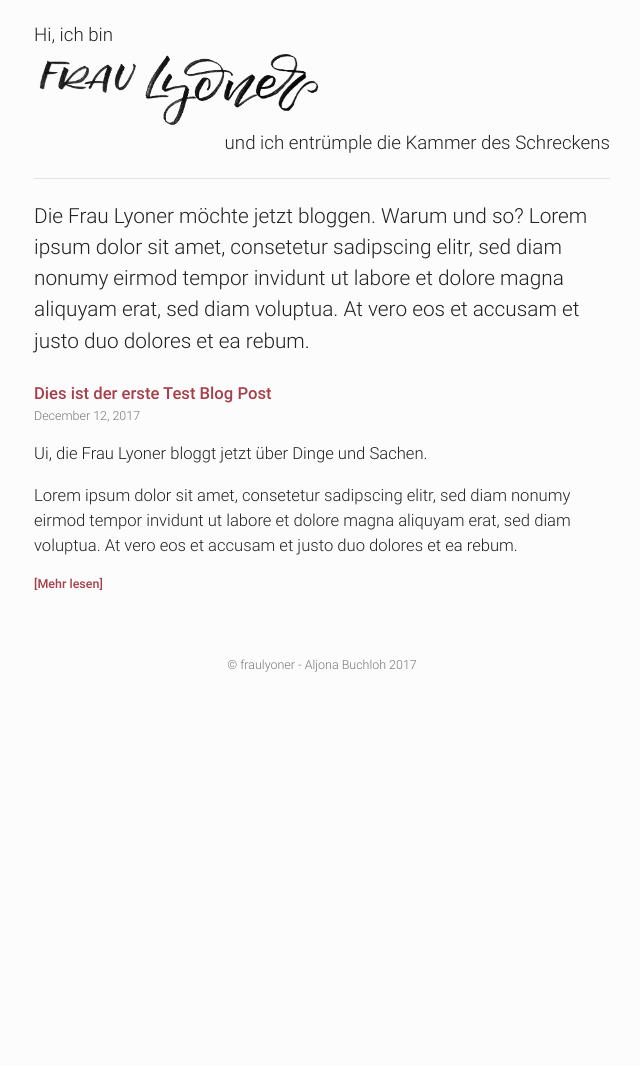
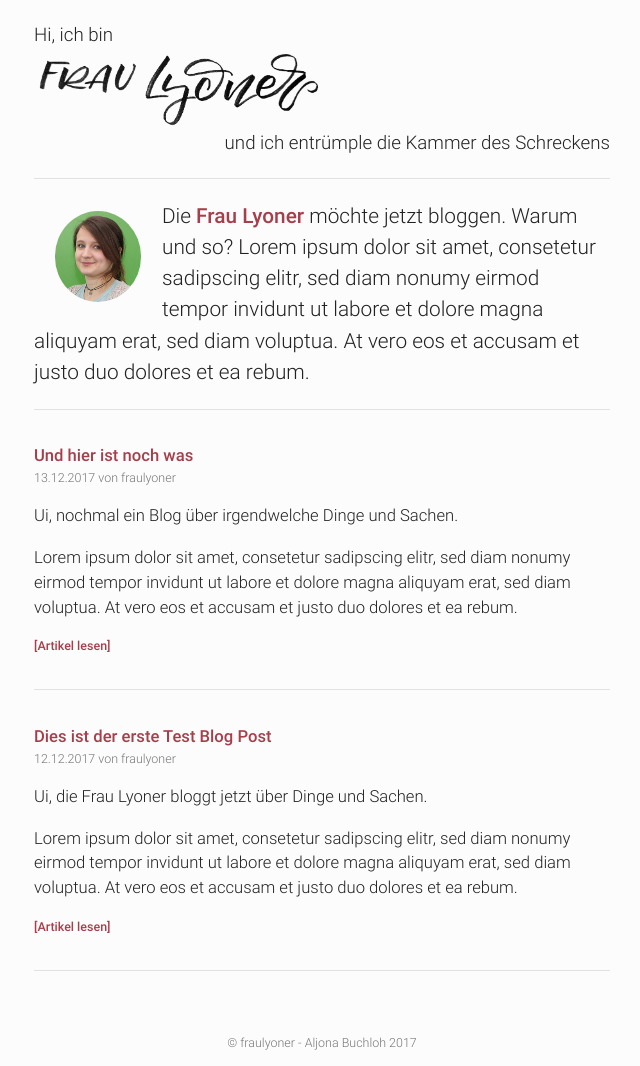
Before and after one commit to fraulyoner/fraulyoner.github.io, a Jekyll site: the page built from blog.html, in a window 1280 px wide. Shown: the whole page, without its empty margins (318-958 px from the left). Built offline with Jekyll 4.4.1, drawn with Linux system fonts in a browser that asks for light colours; before the commit the page ends 900 px from its top, so only the background shows below that.

Commit message:
Add another blog post for testing purpose, do some styling

```diff
--- a/_layouts/blog.html
+++ b/_layouts/blog.html
@@ -15,6 +15,19 @@
 
   <hr>
 
+  {% include avatar.html %}
+
+  <p>
+    Die <a href="http://fraulyoner.de">Frau Lyoner</a> möchte jetzt bloggen.
+    Warum
+    und so?
+    Lorem ipsum dolor sit amet, consetetur sadipscing elitr, sed diam nonumy
+    eirmod tempor invidunt ut labore et dolore magna aliquyam erat, sed diam
+    voluptua. At vero eos et accusam et justo duo dolores et ea rebum.
+  </p>
+
+  <hr>
+
   {{content}}
 
   {% include footer.html %}
--- a/_layouts/post.html
+++ b/_layouts/post.html
@@ -3,8 +3,8 @@ layout: blog
 ---
 
 <article class="post">
-  <h3>{{ page.title }}</h3>
-  <p class="date">{{ page.date | date: "%B %e, %Y" }}</p>
+  <h3><a href="{{ page.url }}">{{ page.title }}</a></h3>
+  <p class="date">{{ page.date | date: "%d.%m.%Y" }} von fraulyoner</p>
 
   <div class="entry">
     {{ content }}
--- /dev/null
+++ b/_posts/2017-12-13-Number-Two.html
@@ -0,0 +1,22 @@
+---
+layout: post
+title: Und hier ist noch was
+excerpt_separator: <!--more-->
+---
+
+<section>
+  <p>Ui, nochmal ein Blog über irgendwelche Dinge und Sachen.</p>
+  <p>Lorem ipsum dolor sit amet, consetetur sadipscing elitr, sed diam nonumy
+    eirmod tempor invidunt ut labore et dolore magna aliquyam erat, sed diam
+    voluptua. At vero eos et accusam et justo duo dolores et ea rebum.</p>
+  <!--more-->
+  <p>Lorem ipsum dolor sit amet, consetetur sadipscing elitr, sed diam nonumy
+    eirmod tempor invidunt ut labore et dolore magna aliquyam erat, sed diam
+    voluptua. At vero eos et accusam et justo duo dolores et ea rebum. Stet
+    clita kasd gubergren, no sea takimata sanctus est Lorem ipsum dolor sit
+    amet. Lorem ipsum dolor sit amet, consetetur sadipscing elitr, sed diam
+    nonumy eirmod tempor invidunt ut labore et dolore magna aliquyam erat, sed
+    diam voluptua. At vero eos et accusam et justo duo dolores et ea rebum. Stet
+    clita kasd gubergren, no sea takimata sanctus est Lorem ipsum dolor sit
+    amet.</p>
+</section>
--- a/blog.html
+++ b/blog.html
@@ -1,26 +1,20 @@
 ---
 layout: blog
 ---
-
-<p>
-  Die Frau Lyoner möchte jetzt bloggen. Warum und so?
-  Lorem ipsum dolor sit amet, consetetur sadipscing elitr, sed diam nonumy
-  eirmod tempor invidunt ut labore et dolore magna aliquyam erat, sed diam
-  voluptua. At vero eos et accusam et justo duo dolores et ea rebum.
-</p>
 
 <div class="posts">
   {% for post in site.posts %}
   <article class="post">
 
     <h3><a href="{{ post.url }}">{{ post.title }}</a></h3>
-    <p class="date">{{ post.date | date: "%B %e, %Y" }}</p>
+    <p class="date">{{ post.date | date: "%d.%m.%Y" }} von fraulyoner</p>
 
     <div class="entry">
       {{ post.excerpt }}
     </div>
 
-    <p class="more"><a href="{{ post.url }}" class="read-more">[Mehr lesen]</a></p>
+    <p class="more"><a href="{{ post.url }}" class="read-more">[Artikel lesen]</a></p>
   </article>
+  <hr>
   {% endfor %}
 </div>
--- a/css/blog.scss
+++ b/css/blog.scss
@@ -26,11 +26,20 @@ body {
 
   }
 
+  .logo.logo--profile {
+    float: left;
+    margin: 0.5em 0.5em 0 0.5em;
+    width: 15%;
+  }
+
   .posts {
     font-size: 80%;
   }
 
   .post {
+    margin-top: 2em;
+    margin-bottom: 2em;
+
     h3 {
       margin-bottom: 0;
     }
```
